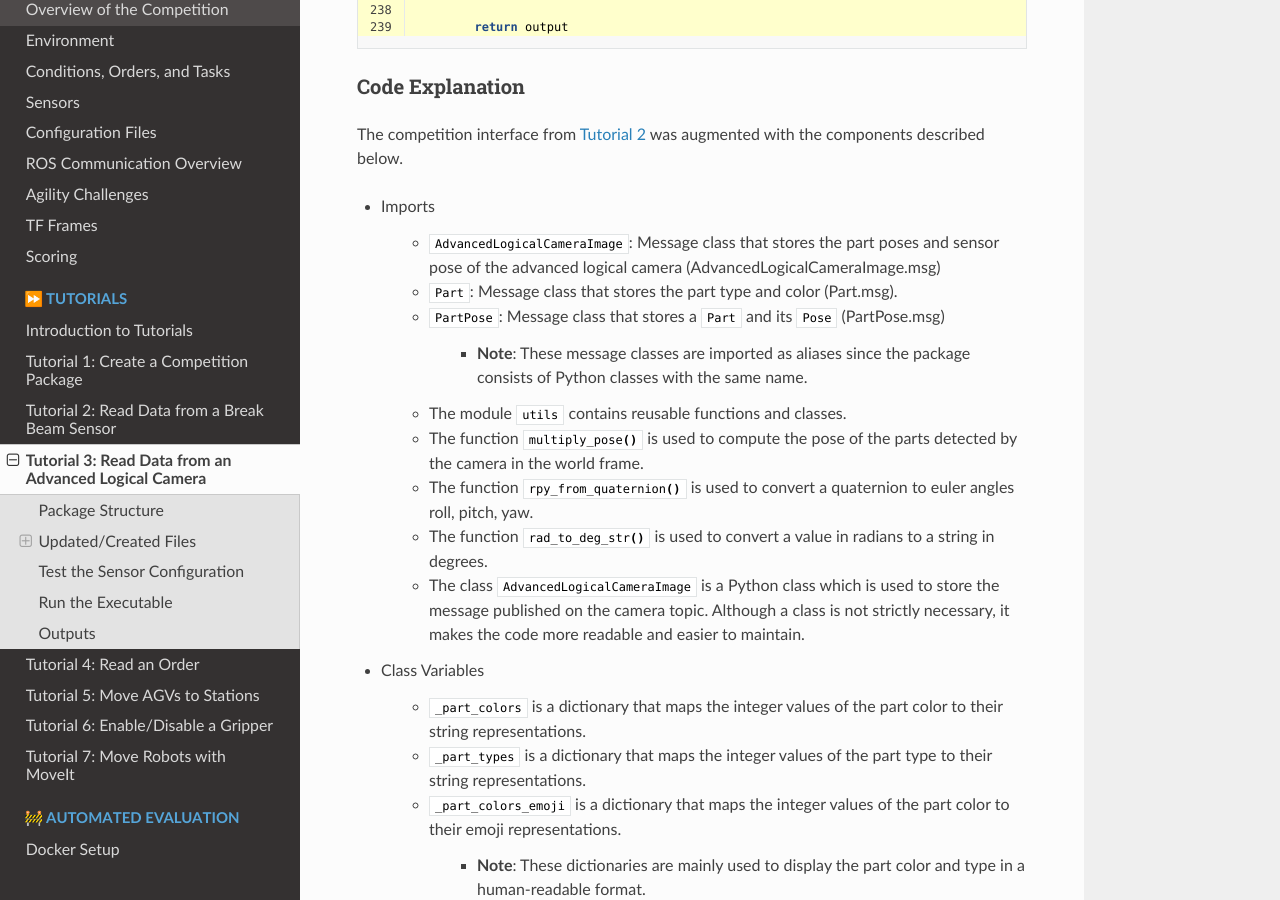
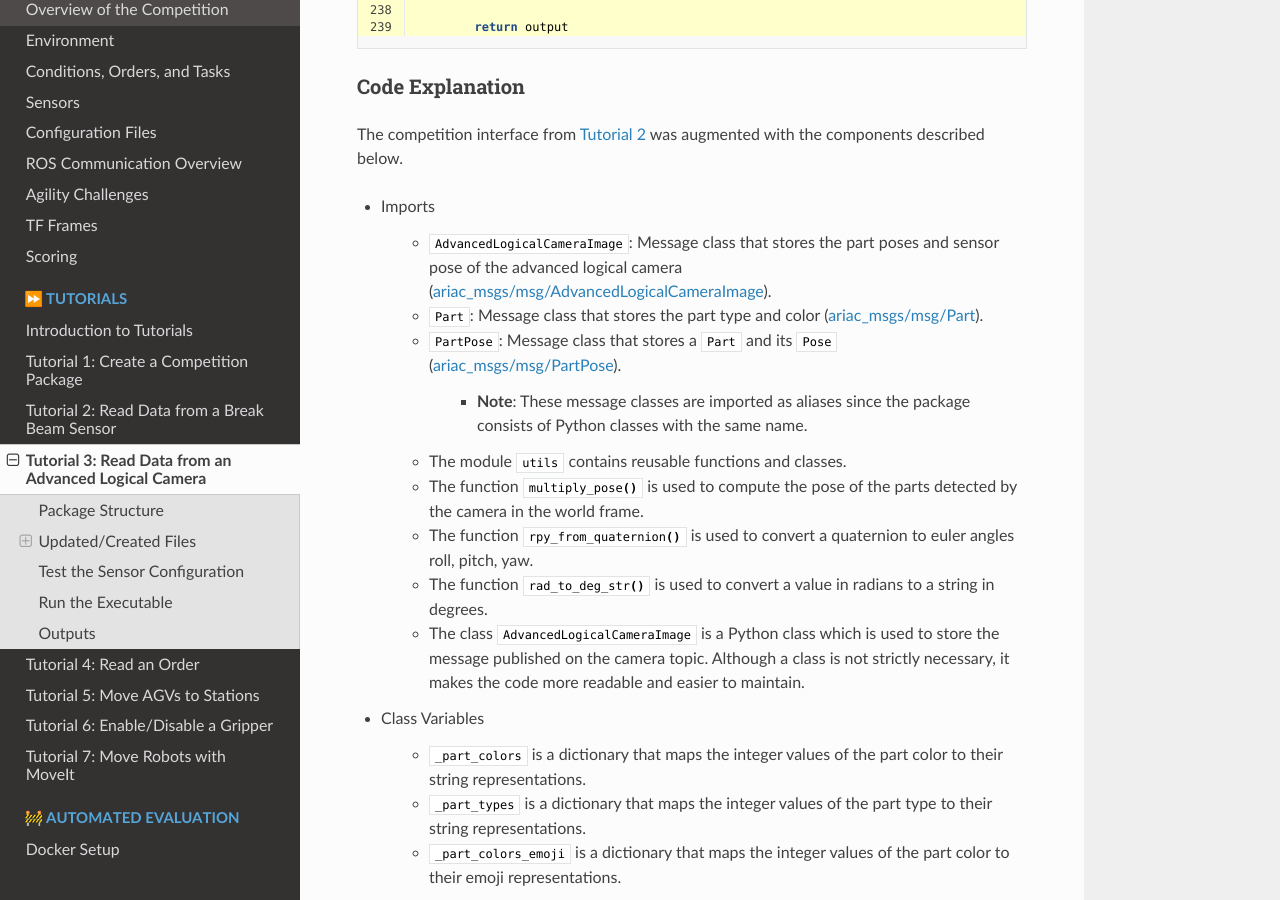
Before and after one commit to usnistgov/ARIAC, a Sphinx documentation site: the page built from docs/tutorials/tutorial_3.rst, in a window 1280 px wide and 900 px high, scrolled down 5636 px. Built offline with Sphinx 7.4.7 and the Read the Docs theme 2.0.0, drawn with Linux system fonts in a browser that asks for light colours; some of the changed lines change nothing that is shown; some of the changed text lies outside the part shown.

Commit message:
documentation on overview

```diff
--- a/docs/tutorials/tutorial_3.rst
+++ b/docs/tutorials/tutorial_3.rst
@@ -30,7 +30,7 @@
 Package Structure
 =================
 
-Updates and additions that are specific to :tuto:`tutorial 3`  are highlighted in the tree below.
+Updates and additions that are specific to :tuto:`Tutorial 3`  are highlighted in the tree below.
 
 
 .. code-block:: text
@@ -57,10 +57,10 @@
 Sensor Configuration File
 -------------------------
 
-An advanced logical camera is added to ``sensors.yaml`` above the right bins (see lines 8-13 in :numref:`sensors-camera-yaml`).
+An advanced logical camera is added to :file:`sensors.yaml` above the right bins (see lines 8-13 in :numref:`sensors-camera-yaml`).
 
 .. code-block:: yaml
-    :caption: sensors.yaml
+    :caption: :file:`sensors.yaml`
     :name: sensors-camera-yaml
     :emphasize-lines: 8-13
     :linenos:
@@ -82,10 +82,10 @@
 Competition Interface
 --------------------------------
 
-The competition interface for :tuto:`tutorial 3` is shown in :numref:`competitioninterface-tutorial3`.
+The competition interface for :tuto:`Tutorial 3` is shown in :numref:`competitioninterface-tutorial3`.
 
 .. code-block:: python
-    :caption: competition_interface.py
+    :caption: :file:`competition_interface.py`
     :name: competitioninterface-tutorial3
     :emphasize-lines: 9-11, 16-21, 43-67, 106-114, 116-118, 124-132, 190-239
     :linenos:
@@ -338,9 +338,9 @@
 
 - Imports
 
-    - :python:`AdvancedLogicalCameraImage`: Message class that stores the part poses and sensor pose of the advanced logical camera (:term:`AdvancedLogicalCameraImage.msg`)
-    - :python:`Part`: Message class that stores the part type and color (:term:`Part.msg`).
-    - :python:`PartPose`: Message class that stores a :python:`Part` and its :python:`Pose`  (:term:`PartPose.msg`)
+    - :python:`AdvancedLogicalCameraImage`: Message class that stores the part poses and sensor pose of the advanced logical camera (:term:`ariac_msgs/msg/AdvancedLogicalCameraImage`).
+    - :python:`Part`: Message class that stores the part type and color (:term:`ariac_msgs/msg/Part`).
+    - :python:`PartPose`: Message class that stores a :python:`Part` and its :python:`Pose`  (:term:`ariac_msgs/msg/PartPose`).
 
         - **Note**: These message classes are imported as aliases since the package consists of Python classes with the same name.
 
@@ -382,7 +382,7 @@
 --------------------------------
 
 .. code-block:: python
-    :caption: tutorial_3.py
+    :caption: :file:`tutorial_3.py`
 
     #!/usr/bin/env python3
     '''
@@ -432,7 +432,7 @@
 
 .. code-block:: cmake
     :emphasize-lines: 13, 28
-    :caption: CMakeLists.txt
+    :caption: :file:`CMakeLists.txt`
 
     cmake_minimum_required(VERSION 3.8)
     project(ariac_tutorials)
@@ -474,7 +474,7 @@
 
 .. code-block:: xml
     :emphasize-lines: 16-17
-    :caption: package.xml
+    :caption: :file:`package.xml`
 
     <?xml version="1.0"?>
     <?xml-model href="http://download.ros.org/schema/package_format3.xsd" schematypens="http://www.w3.org/2001/XMLSchema"?>
```
